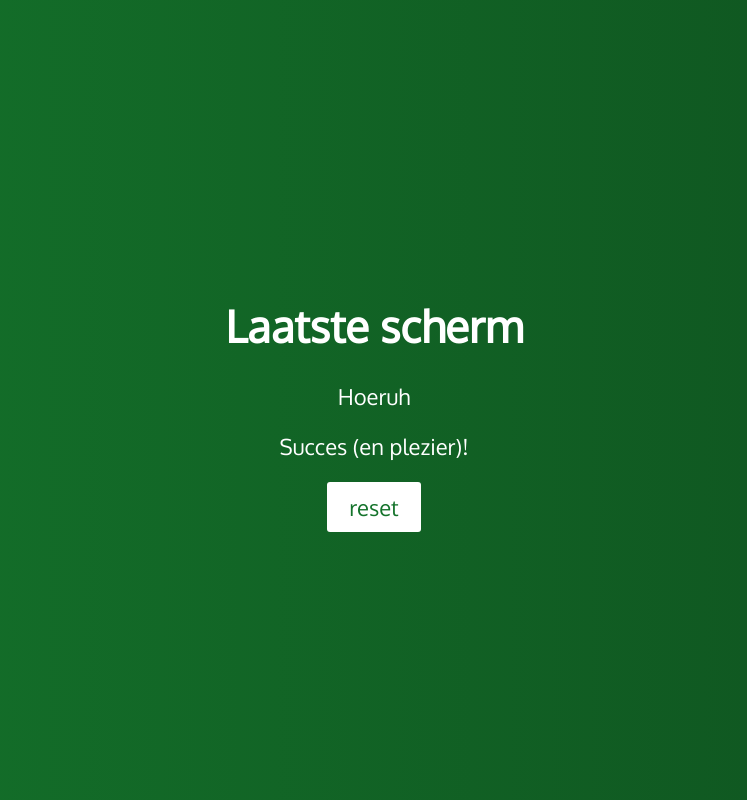
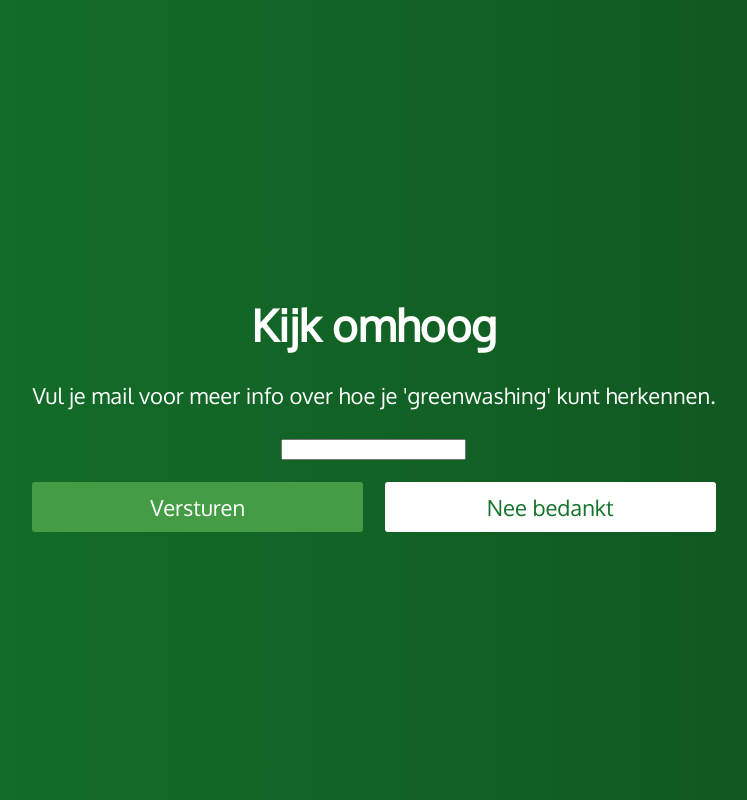
Before and after one commit to mikeevoss/greenwashing_questionnaire, a React (Create React App) app: page /final in a window 1280 px wide. Shown: the whole page, without its empty margins (266-1013 px from the left). Built offline with nearby package versions, Linux system fonts and the light colour scheme.

Commit message:
Wat tweaks aan info, lastscreen en result

```diff
--- a/src/components/templates/Info.js
+++ b/src/components/templates/Info.js
@@ -14,10 +14,10 @@ const Info = () => (
     <p>Succes (en plezier)!</p>
 
     <ButtonGroup>
-      <Button showDelay={3000} writeFile="4" to="/question/0" primary>
+    <Button showDelay={3000} writeFile="4" to="/question/0" primary>
         Start de test
-      </Button>
-      <Button showDelay={3000} to="/explainer">
+    </Button>
+    <Button showDelay={3000} to="/info">
         Ik snap het
       </Button>
     </ButtonGroup>
--- a/src/components/templates/LastScreen.js
+++ b/src/components/templates/LastScreen.js
@@ -1,17 +1,28 @@
 import React from "react";
 import Container from "../elements/Container";
+import ButtonGroup from "../elements/ButtonGroup";
 import Button from "../elements/Button";
 
 const LastScreen = () => (
-  <Container>
-    <h1>Laatste scherm</h1>
-    <p>
-      Hoeruh
-    </p>
-    <p>Succes (en plezier)!</p>
-
-    <Button to="/" writeFile="1">reset</Button>
-  </Container>
+    <Container>
+        <h1>Kijk omhoog</h1>
+        <p>
+           Vul je mail voor meer info over hoe je 'greenwashing' kunt herkennen.
+        </p>
+        <p>
+            <label>
+                <input type="text" name="name" />
+            </label>
+        </p>
+        <ButtonGroup>
+            <Button showDelay={1000} writeFile="1" to="/" primary>
+                Versturen
+            </Button>
+            <Button showDelay={1000} writeFile="1" to="/">
+                Nee bedankt
+            </Button>
+        </ButtonGroup>
+    </Container>
 );
 
 export default LastScreen;
--- a/src/components/templates/Results.js
+++ b/src/components/templates/Results.js
@@ -61,12 +61,14 @@ class Results extends PureComponent {
 
     return (
       <Container fullWidth>
-        <h1>Alles is gereed</h1>
+        <h1>Jouw persoonlijke future green job is</h1>
 
         <JobGenerator duration={3000}>{job.label}</JobGenerator>
 
+          <p>Je scoorde het hoogste op; Sociaal</p>
+
         <Button showDelay={3500} to="/final" primary>
-          Klaar
+          Volgende
         </Button>
       </Container>
     );
```
